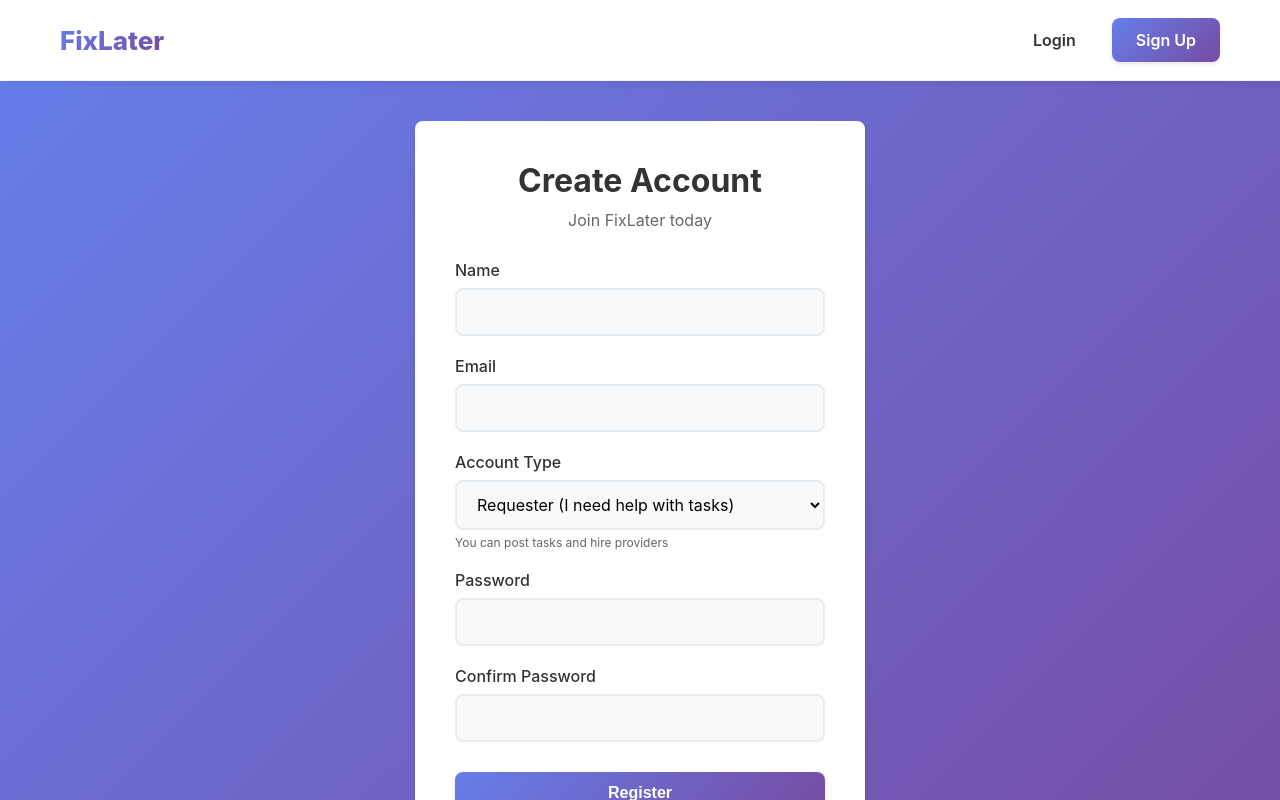
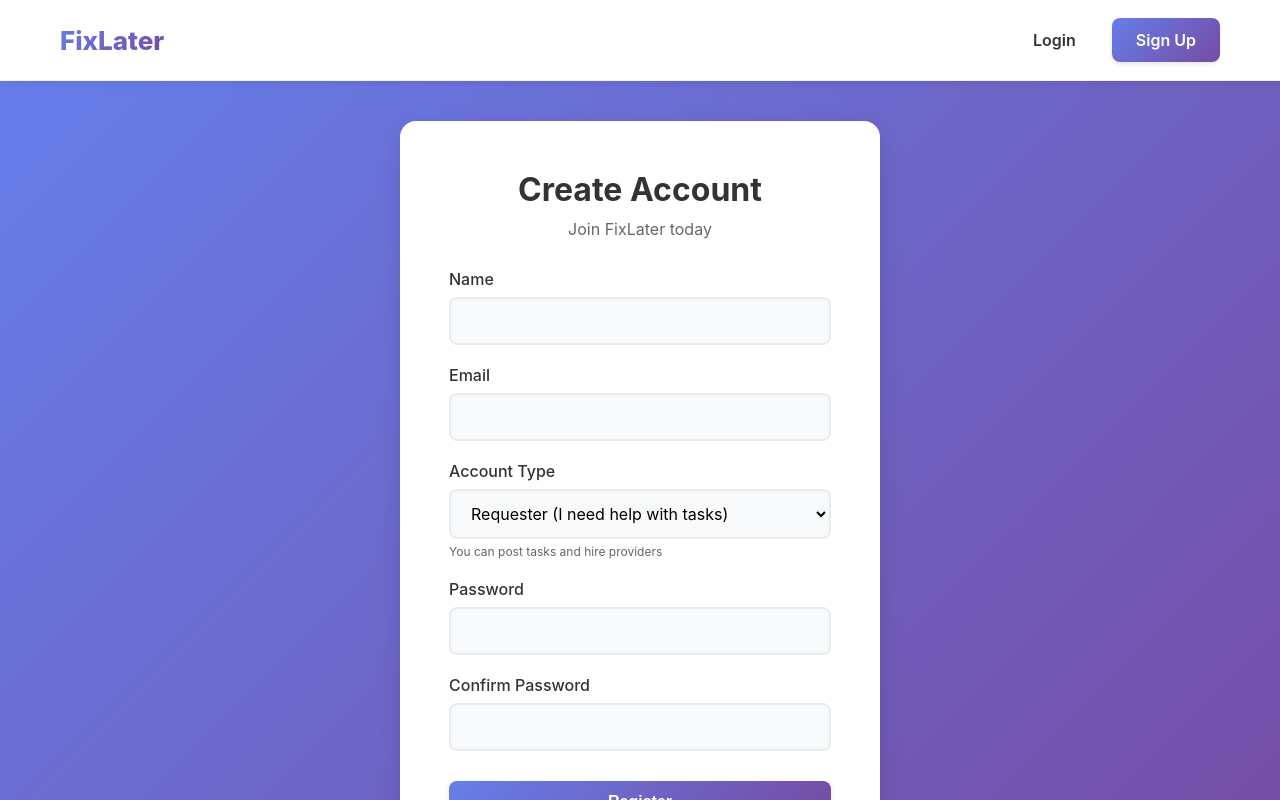
Before and after one commit to PrimeDaniel/FixLater, a React (Create React App) app in the folder frontend/: page /register in a window 1280 px wide. Shown: the top 800 px of the page. Built offline with nearby package versions, Linux system fonts and the light colour scheme; no server answers.

Commit message:
Enhance authentication pages: Add slide-up animation and shake effect for errors

```diff
--- a/frontend/src/pages/Auth.css
+++ b/frontend/src/pages/Auth.css
@@ -9,11 +9,24 @@
 
 .auth-container {
   background: white;
-  padding: 40px;
-  border-radius: 8px;
-  box-shadow: 0 4px 6px rgba(0, 0, 0, 0.1);
+  padding: 48px;
+  border-radius: 16px;
+  box-shadow: 0 8px 24px rgba(0, 0, 0, 0.12);
   width: 100%;
-  max-width: 450px;
+  max-width: 480px;
+  border: 1px solid rgba(255, 255, 255, 0.2);
+  animation: slideUp 0.5s ease-out;
+}
+
+@keyframes slideUp {
+  from {
+    opacity: 0;
+    transform: translateY(30px);
+  }
+  to {
+    opacity: 1;
+    transform: translateY(0);
+  }
 }
 
 .auth-container h1 {
@@ -30,12 +43,21 @@
 }
 
 .error-message {
-  background-color: #fee;
+  background: linear-gradient(135deg, #fee 0%, #fdd 100%);
   color: #c33;
-  padding: 12px;
-  border-radius: 6px;
-  margin-bottom: 20px;
-  border: 1px solid #fcc;
+  padding: 14px 18px;
+  border-radius: 12px;
+  margin-bottom: 24px;
+  border: 2px solid #fcc;
+  font-weight: 600;
+  box-shadow: 0 2px 8px rgba(204, 51, 51, 0.1);
+  animation: shake 0.5s ease-in-out;
+}
+
+@keyframes shake {
+  0%, 100% { transform: translateX(0); }
+  25% { transform: translateX(-8px); }
+  75% { transform: translateX(8px); }
 }
 
 .form-hint {
```
